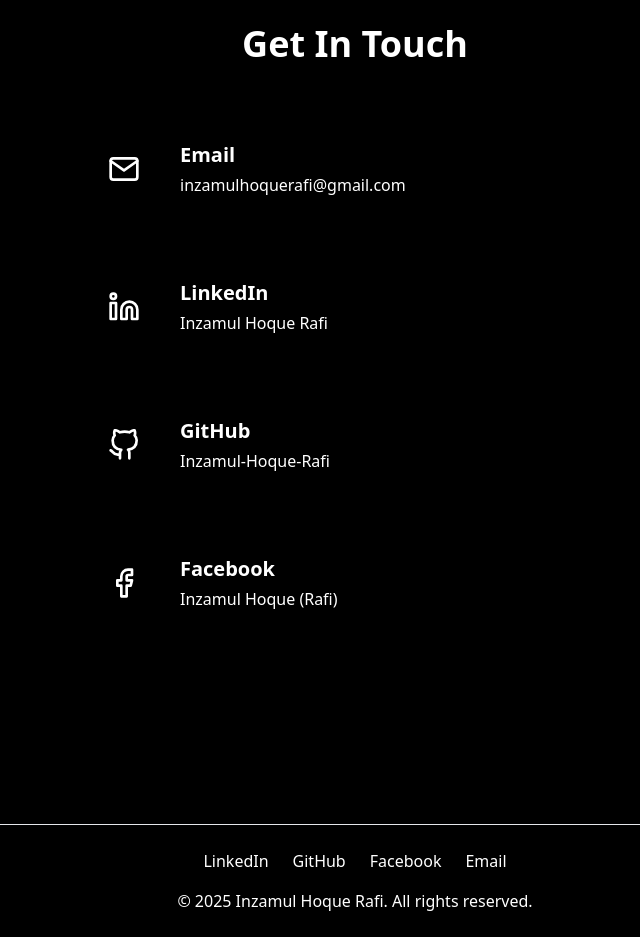
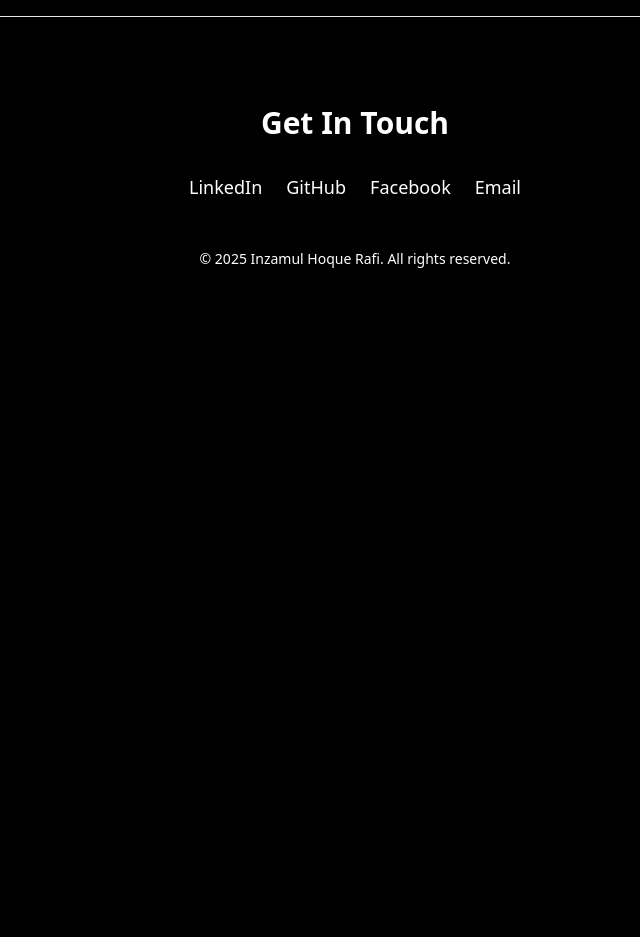
Before and after one commit to Inzamul-Hoque-Rafi/Inzamul-Hoque-Rafi.github.io, a plain HTML site: page index.html in a window 1280 px wide. Shown: the part 2440-3377 px from the top of the page, without its empty margins (285-925 px from the left). After the commit the page ends 2797 px from the top, so only its background shows below. Drawn offline with nearby package versions, Linux system fonts and the light colour scheme.

Commit message:
Update index.html

```diff
--- a/index.html
+++ b/index.html
@@ -185,42 +185,19 @@
             </div>
         </section>
 
-        <section id="contact" class="py-16 md:py-24">
-            <h2 class="text-3xl md:text-4xl font-bold text-center text-white mb-12">
-                Get In Touch
-            </h2>
-            <div class="max-w-xl mx-auto space-y-6">
-                <a href="mailto:inzamulhoquerafi@gmail.com" class="bg-dark-card p-6 rounded-xl shadow-lg flex items-center space-x-6 transition-all duration-300 hover:scale-[1.03] hover:shadow-2xl hover:border-brand border border-transparent">
-                    <div class="flex-shrink-0"><div class="w-16 h-16 bg-brand-dark rounded-lg flex items-center justify-center"><svg xmlns="http://www.w3.org/2000/svg" width="32" height="32" viewBox="0 0 24 24" fill="none" stroke="currentColor" stroke-width="2" stroke-linecap="round" stroke-linejoin="round" class="text-brand-light"><path d="M4 4h16c1.1 0 2 .9 2 2v12c0 1.1-.9 2-2 2H4c-1.1 0-2-.9-2-2V6c0-1.1.9-2 2-2z"></path><polyline points="22,6 12,13 2,6"></polyline></svg></div></div>
-                    <div><h3 class="text-xl font-semibold text-white mb-1">Email</h3><p class="text-dark-secondary hover:text-brand-light transition-colors">inzamulhoquerafi@gmail.com</p></div>
-                </a>
-                <a href="https://www.linkedin.com/in/inzamul-hoque-rafi-a84482390" target="_blank" rel="noopener noreferrer" class="bg-dark-card p-6 rounded-xl shadow-lg flex items-center space-x-6 transition-all duration-300 hover:scale-[1.03] hover:shadow-2xl hover:border-brand border border-transparent">
-                    <div class="flex-shrink-0"><div class="w-16 h-16 bg-brand-dark rounded-lg flex items-center justify-center"><svg xmlns="http://www.w3.org/2000/svg" width="32" height="32" viewBox="0 0 24 24" fill="none" stroke="currentColor" stroke-width="2" stroke-linecap="round" stroke-linejoin="round" class="text-brand-light"><path d="M16 8a6 6 0 0 1 6 6v7h-4v-7a2 2 0 0 0-2-2 2 2 0 0 0-2 2v7h-4v-7a6 6 0 0 1 6-6z"></path><rect x="2" y="9" width="4" height="12"></rect><circle cx="4" cy="4" r="2"></circle></svg></div></div>
-                    <div><h3 class="text-xl font-semibold text-white mb-1">LinkedIn</h3><p class="text-dark-secondary hover:text-brand-light transition-colors">Inzamul Hoque Rafi</p></div>
-                </a>
-                <a href="https://github.com/Inzamul-Hoque-Rafi" target="_blank" rel="noopener noreferrer" class="bg-dark-card p-6 rounded-xl shadow-lg flex items-center space-x-6 transition-all duration-300 hover:scale-[1.03] hover:shadow-2xl hover:border-brand border border-transparent">
-                    <div class="flex-shrink-0"><div class="w-16 h-16 bg-brand-dark rounded-lg flex items-center justify-center"><svg xmlns="http://www.w3.org/2000/svg" width="32" height="32" viewBox="0 0 24 24" fill="none" stroke="currentColor" stroke-width="2" stroke-linecap="round" stroke-linejoin="round" class="text-brand-light"><path d="M9 19c-5 1.5-5-2.5-7-3m14 6v-3.87a3.37 3.37 0 0 0-.94-2.61c3.14-.35 6.44-1.54 6.44-7A5.44 5.44 0 0 0 20 4.77 5.07 5.07 0 0 0 19.91 1S18.73.65 16 2.48a13.38 13.38 0 0 0-7 0C6.27.65 5.09 1 5.09 1A5.07 5.07 0 0 0 5 4.77a5.44 5.44 0 0 0-1.5 3.78c0 5.42 3.3 6.61 6.44 7A3.37 3.37 0 0 0 9 18.13V22"></path></svg></div></div>
-                    <div><h3 class="text-xl font-semibold text-white mb-1">GitHub</h3><p class="text-dark-secondary hover:text-brand-light transition-colors">Inzamul-Hoque-Rafi</p></div>
-                </a>
-                <a href="https://www.facebook.com/inzamul.hoque.849577" target="_blank" rel="noopener noreferrer" class="bg-dark-card p-6 rounded-xl shadow-lg flex items-center space-x-6 transition-all duration-300 hover:scale-[1.03] hover:shadow-2xl hover:border-brand border border-transparent">
-                    <div class="flex-shrink-0"><div class="w-16 h-16 bg-brand-dark rounded-lg flex items-center justify-center"><svg xmlns="http://www.w3.org/2000/svg" width="32" height="32" viewBox="0 0 24 24" fill="none" stroke="currentColor" stroke-width="2" stroke-linecap="round" stroke-linejoin="round" class="text-brand-light"><path d="M18 2h-3a5 5 0 0 0-5 5v3H7v4h3v8h4v-8h3l1-4h-4V7a1 1 0 0 1 1-1h3z"></path></svg></div></div>
-                    <div><h3 class="text-xl font-semibold text-white mb-1">Facebook</h3><p class="text-dark-secondary hover:text-brand-light transition-colors">Inzamul Hoque (Rafi)</p></div>
-                </a>
-            </div>
-        </section>
+        </main>
 
-    </main>
-
-    <footer class="border-t border-dark-card mt-16">
+    <footer id="contact" class="border-t border-dark-card mt-16 py-16">
         <div class="max-w-5xl mx-auto p-6 text-center text-dark-secondary">
-            <div class="flex flex-wrap justify-center items-center gap-6 mb-4">
+            <h2 class="text-3xl font-bold text-white mb-8">Get In Touch</h2>
+            <div class="flex flex-wrap justify-center items-center gap-6 mb-4 text-lg">
                <a href="https://www.linkedin.com/in/inzamul-hoque-rafi-a84482390" target="_blank" rel="noopener noreferrer" class="hover:text-brand-light transition-colors duration-300">LinkedIn</a>
                <a href="https://github.com/Inzamul-Hoque-Rafi" target="_blank" rel="noopener noreferrer" class="hover:text-brand-light transition-colors duration-300">GitHub</a>
                <a href="https://www.facebook.com/inzamul.hoque.849577" target="_blank" rel="noopener noreferrer" class="hover:text-brand-light transition-colors duration-300">Facebook</a>
                <a href="mailto:inzamulhoquerafi@gmail.com" class="hover:text-brand-light transition-colors duration-300">Email</a>
             </div>
 
-            <p>&copy; 2025 Inzamul Hoque Rafi. All rights reserved.</p>
+            <p class="mt-12 text-sm">&copy; 2025 Inzamul Hoque Rafi. All rights reserved.</p>
         </div>
     </footer>
 
```
